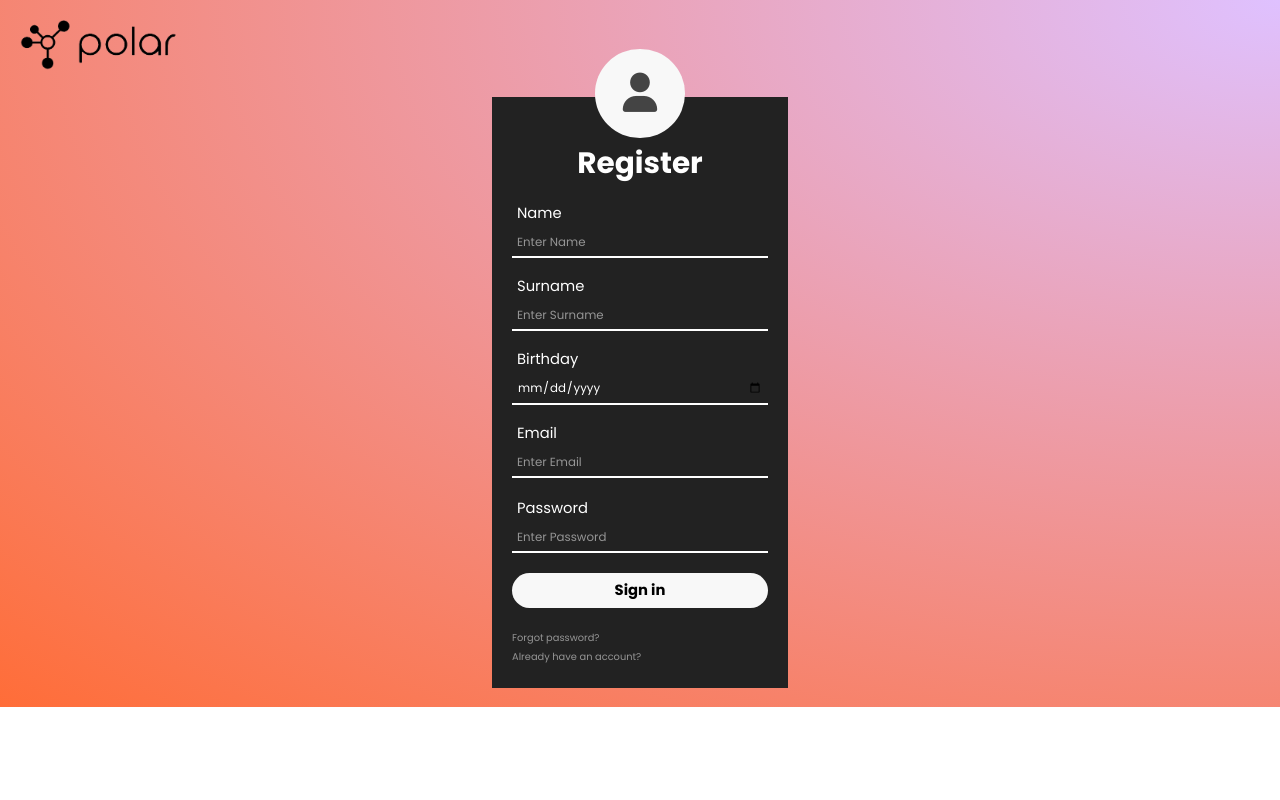
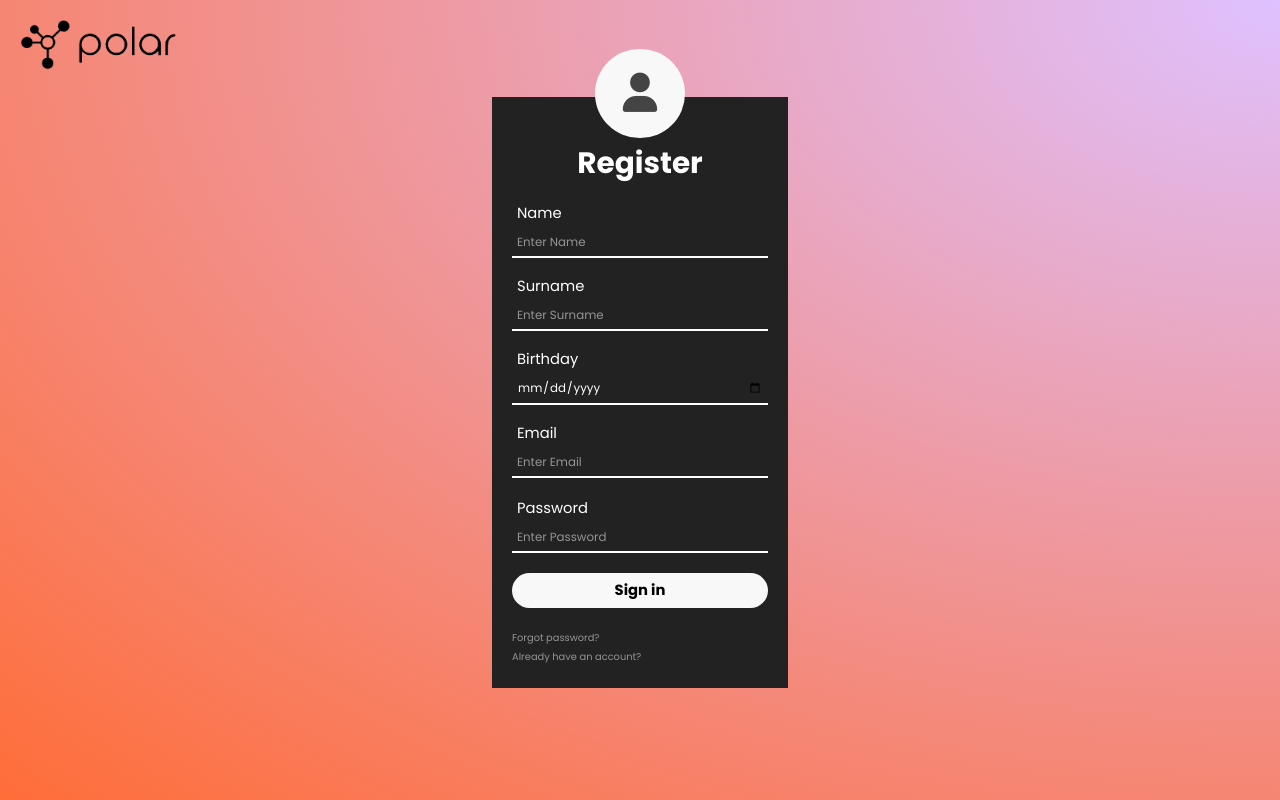
Before and after one commit to Rinor-Luzha/WebProject, a PHP site: page /register.html in a window 1280 px wide. Run offline with PHP 8.4, Linux system fonts and the light colour scheme.

Commit message:
register page fix

```diff
--- a/css/registerStyle.css
+++ b/css/registerStyle.css
@@ -1,14 +1,16 @@
 body{
-    height:100%;
     background: #DFC1FF;
     background: -webkit-radial-gradient(top right, #DFC1FF, #FF6D38);
     background: -moz-radial-gradient(top right, #DFC1FF, #FF6D38);
     background: radial-gradient(to bottom left, #DFC1FF, #FF6D38);
+    height: 100%;
+    margin: 0;
     background-repeat: no-repeat;
+    background-attachment: fixed;
+    padding-bottom:2rem;
 }
 .form{
     height:60rem;
-    margin-bottom:2rem;
 }
 .form .container{
     height:60rem;
```
